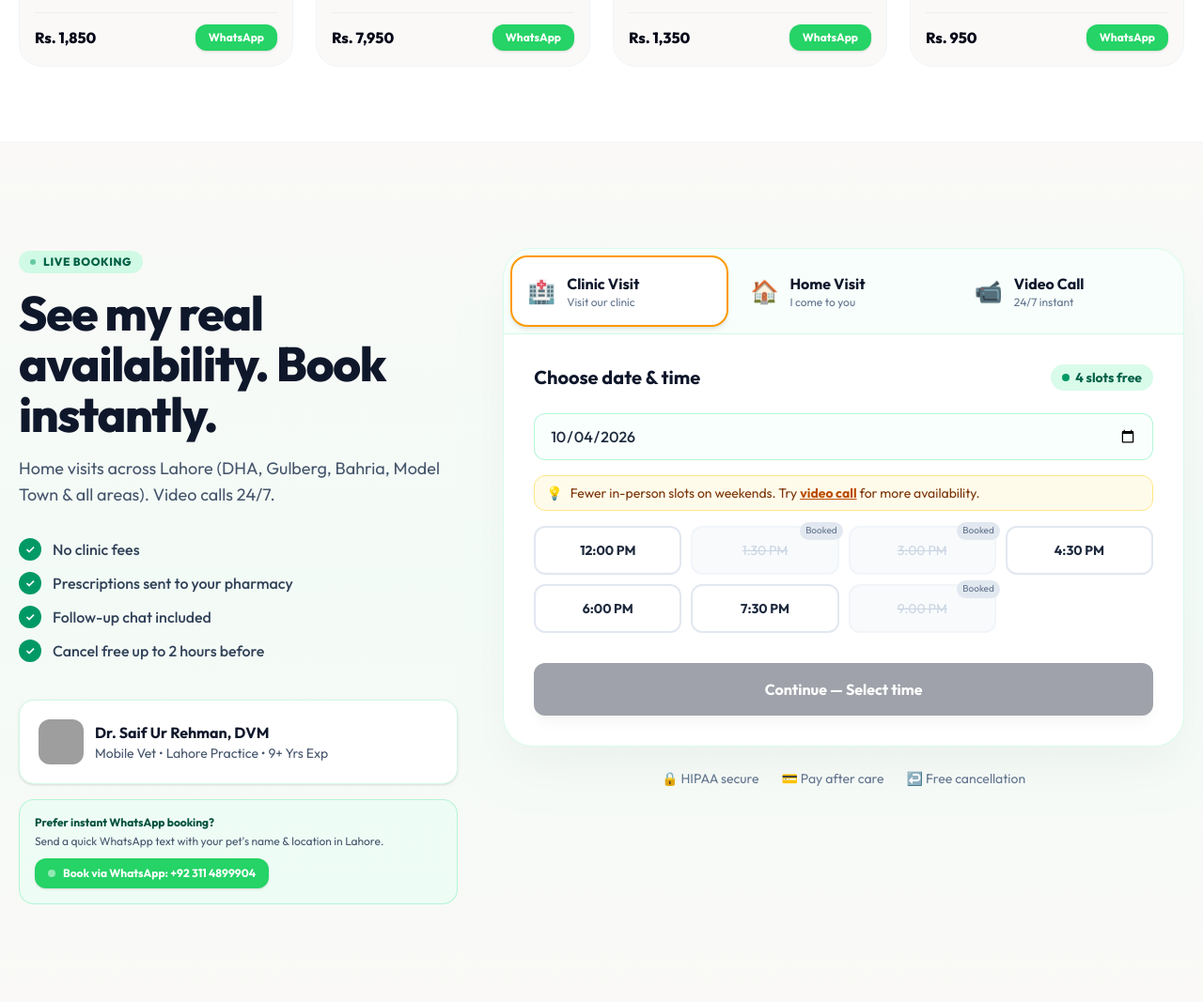
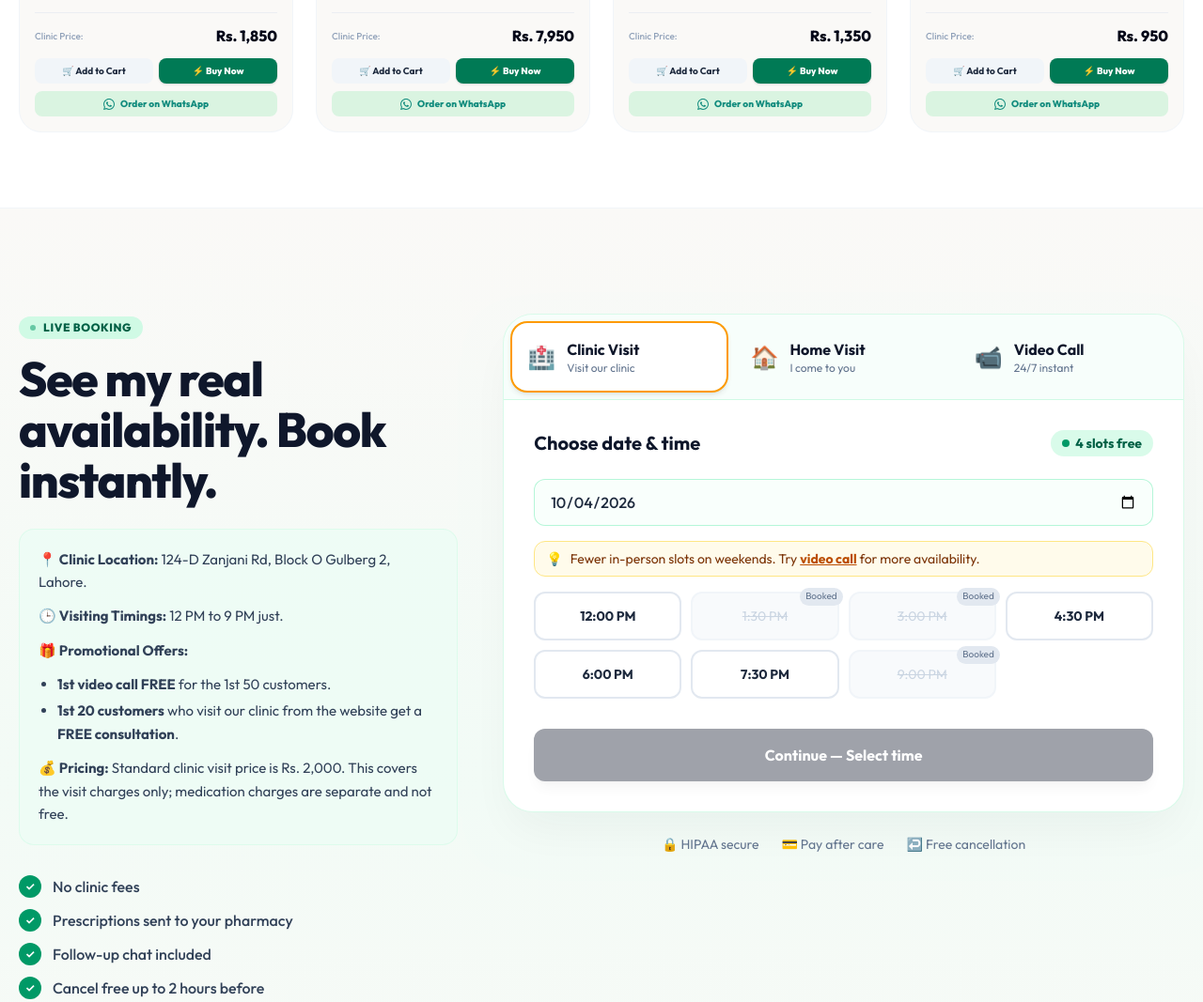
Before and after one commit to ammarkhan4724/Rehman-Vet-Clinic, an Astro site: page / in a window 1280 px wide. Shown: the part 2912-3979 px from the top of the page at 94% size. Built offline with nearby package versions, Linux system fonts and the light colour scheme; Astro itself is replaced by a stand-in of ours; grey boxes are pictures that could not be loaded.

Commit message:
Update ShopPreview buttons and booking text

```diff
--- a/src/App.tsx
+++ b/src/App.tsx
@@ -550,15 +550,25 @@
                 <h3 className="font-bold text-slate-900 text-sm mt-1 leading-snug">{item.name}</h3>
                 <p className="text-xs text-slate-500 mt-1 line-clamp-2">{item.desc}</p>
               </div>
-              <div className="mt-4 pt-3 border-t border-slate-200/60 flex items-center justify-between">
-                <span className="font-black text-slate-950 text-base">{item.price}</span>
+              <div className="mt-4 pt-3 border-t border-slate-200/60 flex flex-col gap-2">
+                <div className="flex items-center justify-between mb-1">
+                  <span className="text-[10px] text-slate-400 font-medium">Clinic Price:</span>
+                  <span className="font-black text-slate-950 text-base">{item.price}</span>
+                </div>
+                <div className="grid grid-cols-2 gap-1.5">
+                  <a href="/shop" className="flex items-center justify-center gap-1 py-1.5 px-2 rounded-lg bg-slate-100 hover:bg-slate-200 text-slate-800 text-[10px] font-bold transition">🛒 Add to Cart</a>
+                  <a href="/shop" className="shimmer-btn flex items-center justify-center gap-1 py-1.5 px-2 rounded-lg bg-emerald-700 hover:bg-emerald-800 text-white text-[10px] font-black transition shadow-sm">⚡ Buy Now</a>
+                </div>
                 <a
                   href={item.wa}
                   target="_blank"
                   rel="noopener noreferrer"
-                  className="shimmer-btn px-3.5 py-1.5 rounded-xl bg-[#25D366] text-white text-xs font-bold hover:bg-[#20bd5a] hover:scale-105 active:scale-95 transition-all flex items-center gap-1 shadow-sm"
+                  className="w-full flex items-center justify-center gap-1.5 py-1.5 px-2 rounded-lg bg-[#25D366]/15 hover:bg-[#25D366]/25 text-[#128C7E] text-[10px] font-extrabold transition"
                 >
-                  <span>WhatsApp</span>
+                  <svg className="w-3 h-3 fill-[#128C7E]" viewBox="0 0 24 24">
+                    <path d="M.057 24l1.687-6.163c-1.041-1.804-1.588-3.849-1.587-5.946.003-6.556 5.338-11.891 11.893-11.891 3.181.001 6.167 1.24 8.413 3.488 2.245 2.248 3.481 5.236 3.48 8.414-.003 6.557-5.338 11.892-11.893 11.892-1.99-.001-3.951-.5-5.688-1.448l-6.305 1.654zm6.597-3.807c1.676.995 3.276 1.591 5.392 1.592 5.448 0 9.886-4.434 9.889-9.885.002-5.462-4.415-9.89-9.881-9.892-5.452 0-9.887 4.434-9.889 9.884-.001 2.225.651 3.891 1.746 5.634l-.999 3.648 3.742-.981zm11.387-5.464c-.074-.124-.272-.198-.57-.347-.297-.149-1.758-.868-2.031-.967-.272-.099-.47-.149-.669.149-.198.297-.768.967-.941 1.165-.173.198-.347.223-.644.074-.297-.149-1.255-.462-2.39-1.475-.883-.788-1.48-1.761-1.653-2.059-.173-.297-.018-.458.13-.606.134-.133.297-.347.446-.521.151-.172.2-.296.3-.495.099-.198.05-.372-.025-.521-.075-.148-.669-1.611-.916-2.206-.242-.579-.487-.501-.669-.51l-.57-.01c-.198 0-.52.074-.792.372s-1.04 1.016-1.04 2.479 1.065 2.876 1.213 3.074c.149.198 2.095 3.2 5.076 4.487.709.306 1.263.489 1.694.626.712.226 1.36.194 1.872.118.571-.085 1.758-.719 2.006-1.413.248-.695.248-1.29.173-1.414z" />
+                  </svg>
+                  <span>Order on WhatsApp</span>
                 </a>
               </div>
             </div>
@@ -643,9 +653,16 @@
               <h2 className="text-[clamp(32px,4vw,52px)] font-extrabold tracking-tight leading-[1.05] text-slate-900">
                 See my real availability. Book instantly.
               </h2>
-              <p className="mt-4 text-lg text-slate-600">
-                Home visits across Lahore (DHA, Gulberg, Bahria, Model Town & all areas). Video calls 24/7.
-              </p>
+              <div className="mt-6 space-y-3 text-[15px] text-slate-700 bg-emerald-50/70 p-5 rounded-2xl border border-emerald-100/60 leading-relaxed">
+                <p>📍 <strong>Clinic Location:</strong> 124-D Zanjani Rd, Block O Gulberg 2, Lahore.</p>
+                <p>🕒 <strong>Visiting Timings:</strong> 12 PM to 9 PM just.</p>
+                <p>🎁 <strong>Promotional Offers:</strong></p>
+                <ul className="list-disc ml-5 space-y-1">
+                  <li><strong>1st video call FREE</strong> for the 1st 50 customers.</li>
+                  <li><strong>1st 20 customers</strong> who visit our clinic from the website get a <strong>FREE consultation</strong>.</li>
+                </ul>
+                <p>💰 <strong>Pricing:</strong> Standard clinic visit price is Rs. 2,000. This covers the visit charges only; medication charges are separate and not free.</p>
+              </div>
 
               <div className="mt-8 space-y-3">
                 {[
```
